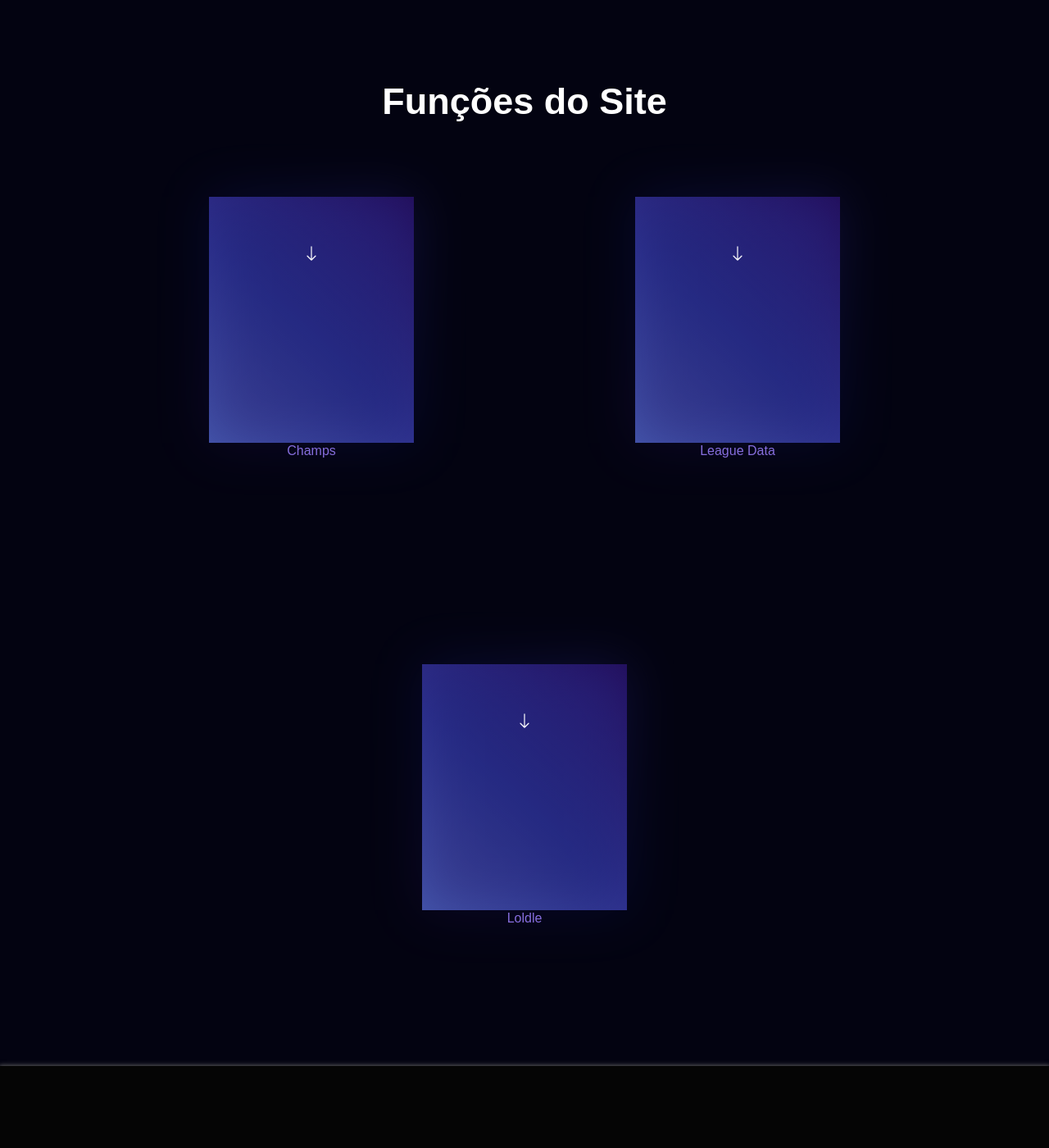
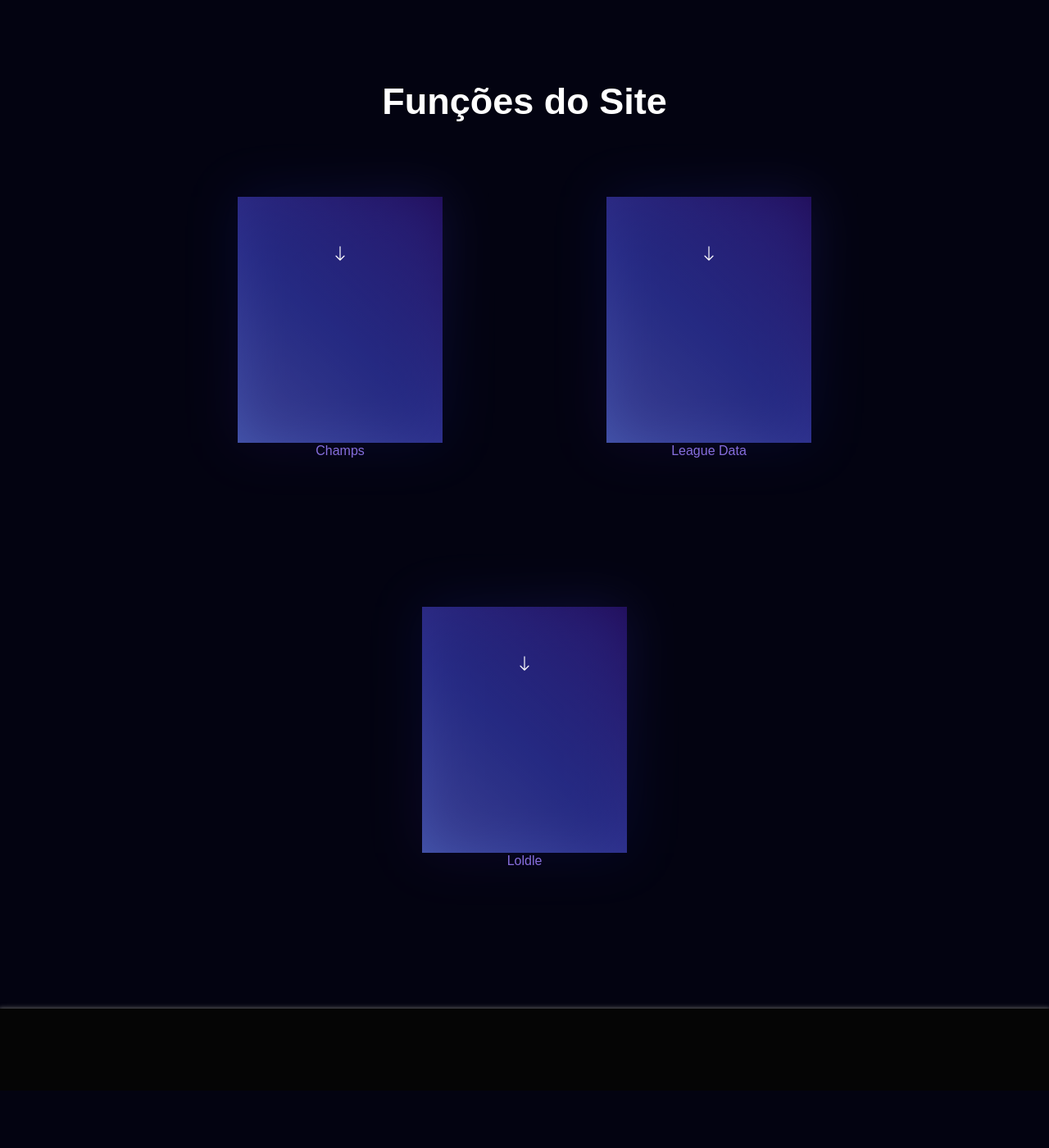
Before and after one commit to Simonfilipes/league_data, a PHP site: page /pag_apres.php in a window 1280 px wide. Shown: the part 1060-2460 px from the top of the page at 82% size. After the commit the page ends 2290 px from the top, so only its background shows below. Run offline with PHP 8.4, Linux system fonts and the light colour scheme.

Commit message:
diminui gap

```diff
--- a/css/cards.css
+++ b/css/cards.css
@@ -14,7 +14,7 @@
   flex-wrap: wrap;
   justify-content: center;
   flex-direction: row;
-  gap: 290px;
+  gap: 220px;
 }
 
 .flip-card-back{
```
